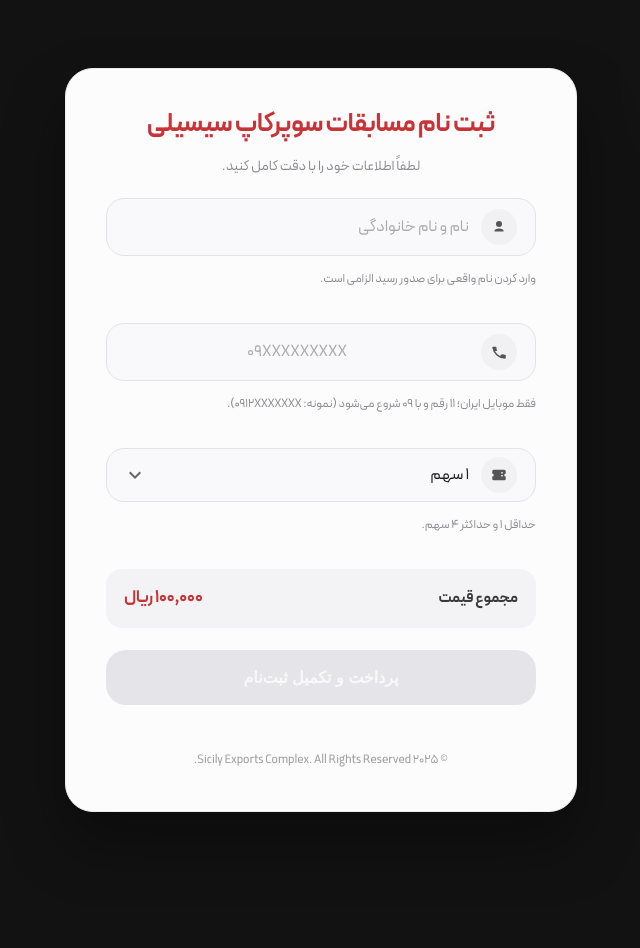
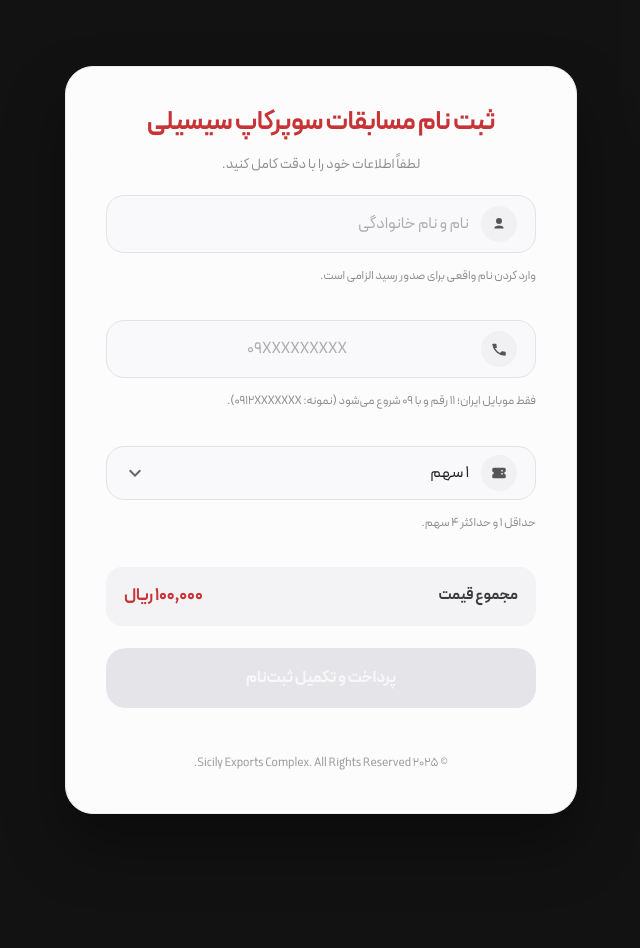
Before and after one commit to iGre4t/Simple-Event-Register-Webpage, a PHP site: page / in a window 1280 px wide; the page is wider, and only the part inside the window is pictured. Shown: the top 948 px of that part, without its empty margins (419-1059 px from the left). Run offline with PHP 8.4, Linux system fonts and the light colour scheme.

Commit message:
Font Update 4

```diff
--- a/css/style.css
+++ b/css/style.css
@@ -47,6 +47,9 @@ html, body {
   text-align: right;
 }
 
+/* Ensure form controls inherit app font across browsers */
+button, input, select, textarea { font-family: inherit; }
+
 a { color: var(--brand); text-decoration: none; }
 a:hover { text-decoration: underline; }
 
@@ -95,6 +98,7 @@ label {
   border-radius: 12px;
   background: #fff;
   font-size: 16px;
+  font-family: inherit;
   outline: none;
   direction: rtl;
   transition: border-color .2s, box-shadow .2s;
@@ -159,6 +163,7 @@ label {
   border-radius: 12px;
   font-size: 16px;
   font-weight: 800;
+  font-family: inherit;
   cursor: pointer;
   transition: .2s;
 }
```
